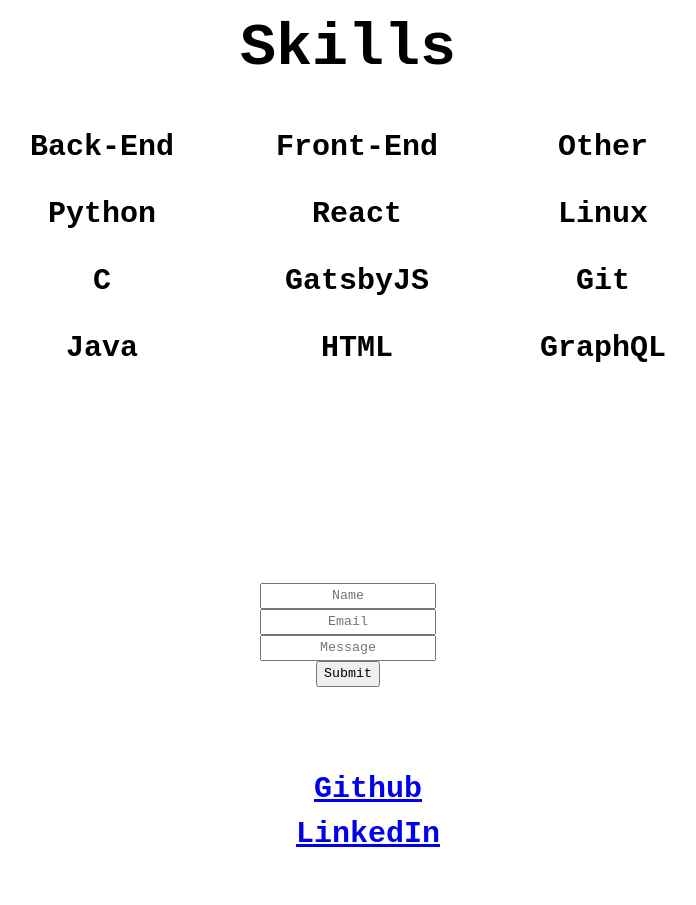
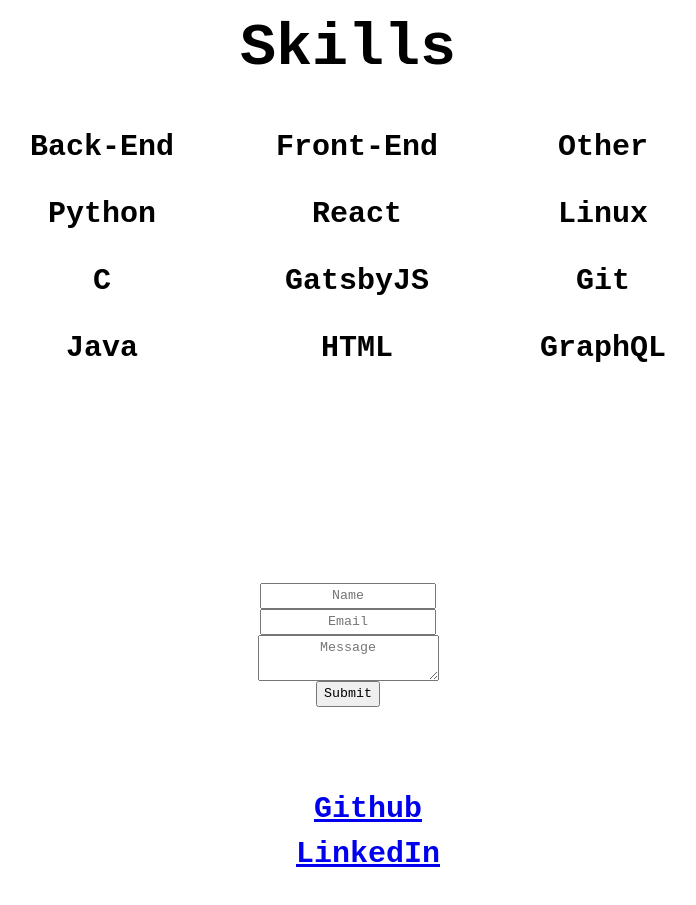
Before and after one commit to finn-moore/portfolio, a Gatsby site: page / in a window 1280 px wide. Shown: the part 1552-2457 px from the top of the page, without its empty margins (292-988 px from the left). Built offline with nearby package versions, Linux system fonts and the light colour scheme; Gatsby itself is replaced by a stand-in of ours; no server answers.

Commit message:
changed message input to texarea

```diff
--- a/src/components/contact.js
+++ b/src/components/contact.js
@@ -55,7 +55,7 @@
 		<form id="contact-form" className="contact-form" onSubmit={this.handleSubmit.bind(this)}>
 			<input type="text"placeholder="Name"onChange={this.setName.bind(this)}/>
 			<input type="text"placeholder="Email"onChange={this.setEmail.bind(this)}/>
-			<input type="text"placeholder="Message"onChange={this.setMessage.bind(this)}/>
+			<textarea className="contact-message" type="text"placeholder="Message"onChange={this.setMessage.bind(this)}/>
 			<button type="submit">Submit</button>
 		</form>
 		</div>
```
